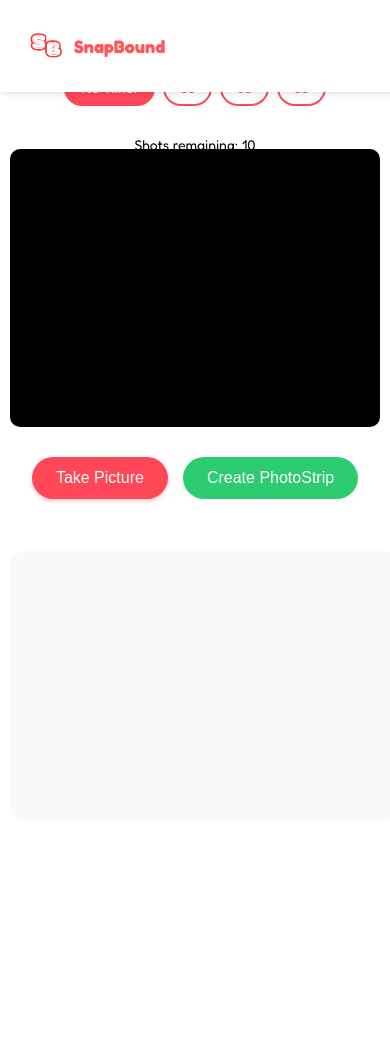
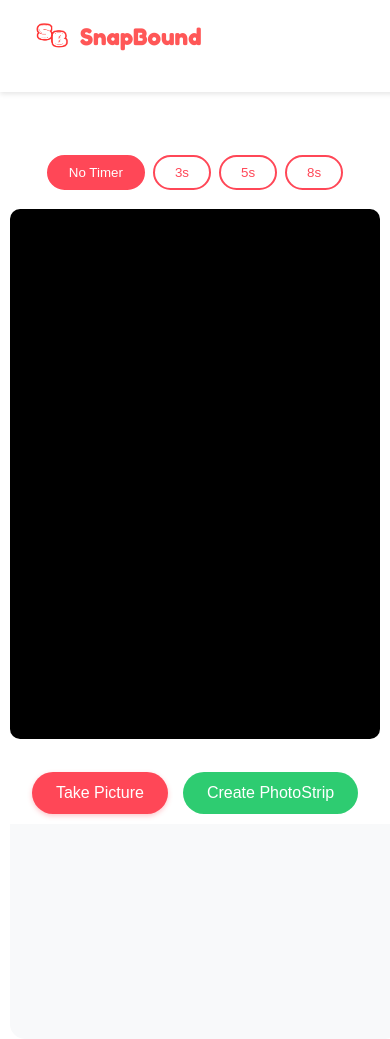
Before and after one commit to joshykryst/Snapbound, a PHP site: page /picture.html in a window 390 px wide. Before the commit the page ends 503 px from the top, so only its background shows below. Run offline with PHP 8.4, Linux system fonts and the light colour scheme.

Commit message:
Add files via upload

```diff
--- a/picture.css
+++ b/picture.css
@@ -395,18 +395,9 @@
         border-radius: 0;
         object-fit: cover;
     }
-}
-
-/* Mobile-specific styles */
-@media screen and (max-width: 480px) {
-    .booth-container {
-        padding: 10px;
-        margin-top: 60px;
-    }
 
     .booth-layout {
         flex-direction: column;
-        gap: 15px;
     }
 
     .booth-left {
@@ -414,9 +405,10 @@
     }
 
     .camera-section {
+        height: 70vh; /* Larger camera view on mobile */
+        max-height: 70vh;
         width: 100%;
-        height: auto;
-        aspect-ratio: 4/3;
+        margin: 0 auto;
     }
 
     #webcam {
@@ -425,20 +417,78 @@
         object-fit: cover;
     }
 
+    .gallery-section {
+        width: 100%;
+        height: 120px;
+        flex-direction: row;
+        overflow-x: auto;
+        overflow-y: hidden;
+        margin-top: 10px;
+    }
+
+    .gallery-item {
+        flex: 0 0 auto;
+        width: 120px;
+        height: 120px;
+    }
+
+    .control-buttons {
+        position: fixed;
+        bottom: 20px;
+        left: 0;
+        right: 0;
+        padding: 10px;
+        background: rgba(255, 255, 255, 0.9);
+        z-index: 100;
+    }
+}
+
+/* Mobile-specific styles */
+@media screen and (max-width: 480px) {
+    /* Update header styles */
+    .nav-bar {
+        position: fixed;
+        top: 0;
+        width: 100%;
+        z-index: 1000;
+        height: 60px; /* Fixed height for header */
+    }
+
+    /* Add padding to account for fixed header */
+    .booth-container {
+        padding: 10px;
+        margin-top: 70px; /* Increase top margin to clear fixed header */
+    }
+
+    /* Adjust timer controls position */
     .timer-controls {
         flex-wrap: wrap;
         justify-content: center;
         gap: 8px;
+        margin-top: 15px; /* Add some space after header */
+        position: relative;
+        z-index: 10;
     }
 
-    .timer-btn {
-        padding: 8px 15px;
+    /* Adjust shots counter position */
+    .shots-counter {
         font-size: 14px;
+        margin: 15px 0;
+        position: relative;
+        z-index: 10;
     }
 
-    .shots-counter {
-        font-size: 14px;
-        margin: 10px 0;
+    /* Update camera section position */
+    .camera-section {
+        width: 100%;
+        height: calc(70vh - 60px); /* Subtract header height */
+        margin-top: 10px;
+    }
+
+    #webcam {
+        width: 100%;
+        height: 100%;
+        object-fit: cover;
     }
 
     .gallery-section {
@@ -465,29 +515,16 @@
         padding: 12px 24px;
         font-size: 16px;
     }
+}
 
-    /* Mobile navigation */
-    .nav-bar {
-        position: fixed;
-        top: 0;
-        width: 100%;
-        z-index: 1000;
+/* Add this new style for better mobile layout */
+@media screen and (max-width: 480px) and (orientation: portrait) {
+    body {
+        padding-top: 60px; /* Add padding to body equal to header height */
     }
 
-    .nav-container {
-        padding: 10px;
-    }
-
-    .nav-links {
-        display: none; /* Hide navigation links on mobile */
-    }
-
-    .logo {
-        font-size: 18px;
-    }
-
-    .logo img {
-        height: 30px;
+    .booth-layout {
+        height: calc(100vh - 120px); /* Adjust for header */
     }
 }
 
@@ -498,7 +535,7 @@
         scroll-snap-type: x mandatory;
     }
 
-    .gallery-section img {
+    .gallery-item {
         scroll-snap-align: start;
     }
 }
--- a/picture.js
+++ b/picture.js
@@ -4,6 +4,7 @@
 let remainingShots = 10;
 let selectedTimer = 0;
 let isPaused = false;
+let isCapturing = false; // Add isCapturing flag
 
 // DOM Elements
 const video = document.getElementById('webcam');
@@ -131,13 +132,10 @@
     }
 }
 
-// Update your capture function
+// Update the capture photo function
 function capturePhoto() {
-    if (shotsRemaining <= 0) {
-        alert('Maximum photos reached! Redirecting to photo strip creation...');
-        window.location.href = 'selectphotos.html';
-        return;
-    }
+    if (isCapturing || shotsRemaining <= 0) return;
+    isCapturing = true;
 
     const canvas = document.createElement('canvas');
     const context = canvas.getContext('2d');
@@ -166,13 +164,10 @@
         shotsCounter.textContent = `Shots remaining: ${shotsRemaining}`;
     }
 
-    // Check if we've reached the limit
-    if (shotsRemaining === 0) {
-        setTimeout(() => {
-            alert('Maximum photos reached! Redirecting to photo strip creation...');
-            window.location.href = 'selectphotos.html';
-        }, 500); // Small delay to show the last photo
-    }
+    // Reset capturing flag after a short delay
+    setTimeout(() => {
+        isCapturing = false;
+    }, 1000);
 }
 
 // Handle timer and capture
```
